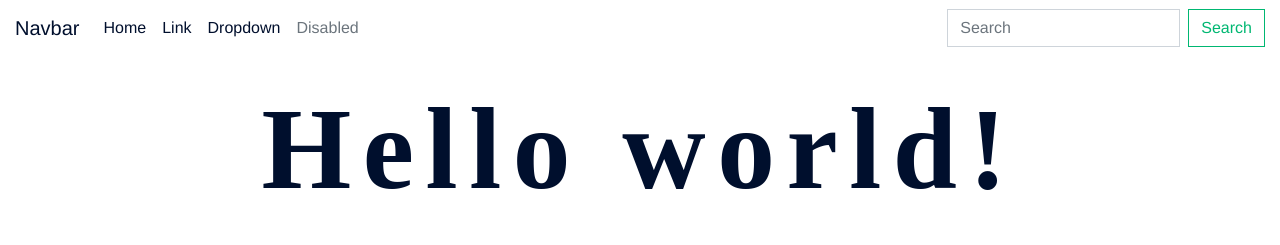
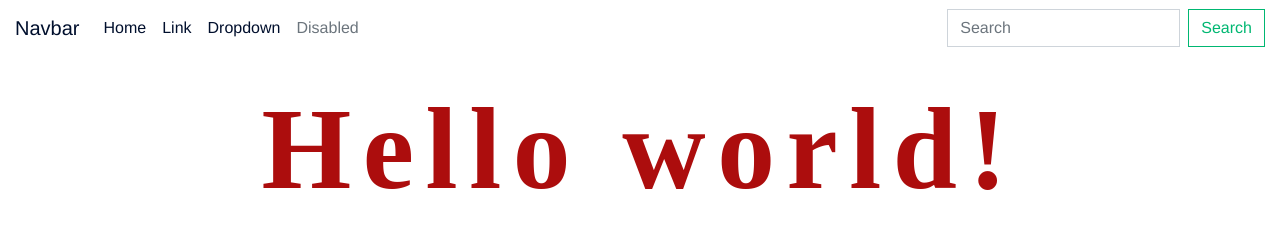
Before and after one commit to lysla/webpack-basic-guide, a website built with webpack: page index.html in a window 1280 px wide. Built offline with nearby package versions, Linux system fonts and the light colour scheme.

Commit message:
fix sass theme colors

```diff
--- a/src/scss/_bs-colors.scss
+++ b/src/scss/_bs-colors.scss
@@ -1,5 +1,9 @@
 $custom-colors: (
-    "custom": #900,
+    "custom": #ac0d0d,
 );
 
 $theme-colors: map-merge($theme-colors, $custom-colors);
+$theme-colors-rgb: map-loop($theme-colors, to-rgb, "$value");
+$utilities-colors: map-merge($utilities-colors, $theme-colors-rgb);
+$utilities-text-colors: map-loop($utilities-colors, rgba-css-var, "$key", "text");
+$utilities-bg-colors: map-loop($utilities-colors, rgba-css-var, "$key", "bg");
```
